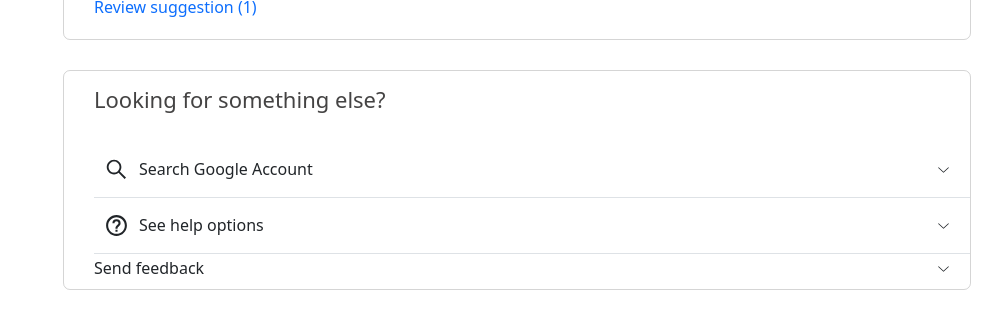
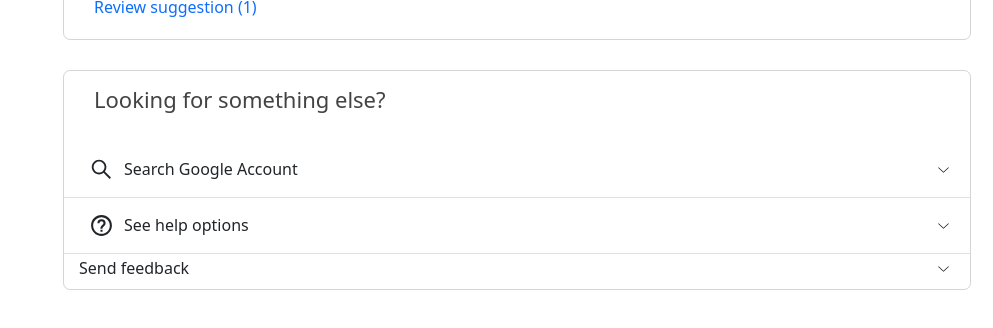
Before and after one commit to ChrisNze/google-clone, a React (Vite) app: page / in a window 1280 px wide. Shown: the part 1109-1437 px from the top of the page, without its empty margins (287-1280 px from the left). Built offline with nearby package versions, Linux system fonts and the light colour scheme.

Commit message:
added padding

```diff
--- a/src/components/SomethingElse.jsx
+++ b/src/components/SomethingElse.jsx
@@ -6,8 +6,10 @@ import { BiHelpCircle } from "react-icons/bi";
 const SomethingElse = () => {
 	const { darkMode } = useZustand();
 	return (
-		<div className="tipContainer pt-4 ps-4 ps-sm-5" style={{ borderColor: !darkMode && "rgba(255, 255, 255, 0.3)" }}>
-			<h1 style={{ fontSize: "2.2rem", fontWeight: "400" }}>Looking for something else?</h1>
+		<div className="tipContainer pt-4 " style={{ borderColor: !darkMode && "rgba(255, 255, 255, 0.3)" }}>
+			<h1 style={{ fontSize: "2.2rem", fontWeight: "400" }} className="ps-4 ps-sm-5">
+				Looking for something else?
+			</h1>
 
 			<div className="mt-5 mb-2">
 				<Accordion flush>
--- a/src/pages/homePage/homePage.css
+++ b/src/pages/homePage/homePage.css
@@ -32,7 +32,7 @@
 	box-shadow: none !important;
 	color: inherit !important;
 	font-size: 1.6rem !important;
-	padding: 0.5rem 2rem 0.5rem 0 !important;
+	padding: 0.5rem 2rem 0.5rem 1.5rem !important;
 }
 
 .accordion-button:hover {
```
